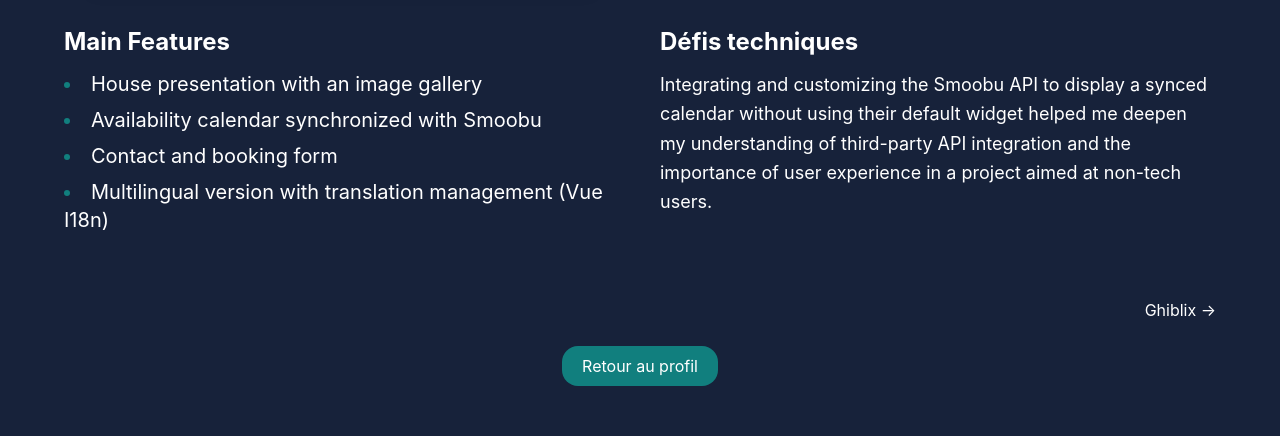
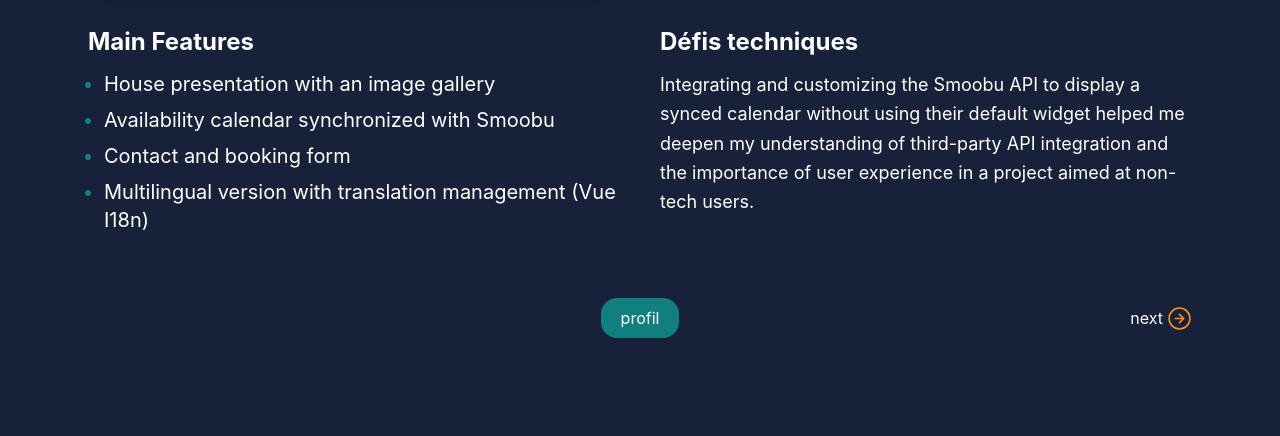
Before and after one commit to valentinhippolyte/portfolio, a Vue app: page /projects/casa-cal-y-sol in a window 1280 px wide. Shown: the part 648-1084 px from the top of the page. Built offline with nearby package versions, Linux system fonts and the light colour scheme.

Commit message:
fix some style in project screen

```diff
--- a/src/screens/ProjectScreen.vue
+++ b/src/screens/ProjectScreen.vue
@@ -1,15 +1,19 @@
 <template>
   <section class="bg-app-second-bg px-6">
-    <Title
-      :firstTitle="currentProject?.firstTitle"
-      :secondTitle="currentProject?.secondTitle"
-    />
+    <div class="max-w-6xl mx-auto px-6">
+      <div class="w-full md:w-2/3 px-2 pt-8 sm:pt-16 md:pt-26 lg:pt-40">
+        <h2 class="text-4xl font-bold text-app-orange">
+          {{ currentProject?.firstTitle }}
+          <span class="text-white">{{ currentProject?.secondTitle }}</span>
+        </h2>
+        <div class="bg-app-green h-1.5 w-13 mt-1"></div>
+      </div>
 
       <div
         class="flex flex-col lg:flex-row items-center justify-between gap-10 mt-10 max-w-6xl mx-auto"
       >
         <!-- Image -->
-      <div class="w-full md:w-1/2 flex justify-center">
+        <div class="w-full md:w-2/3 flex justify-center">
           <img
             :src="currentProject?.image"
             class="rounded-xl object-cover shadow-lg max-w-full h-auto sm:h-72 md:h-80 lg:h-96"
@@ -18,7 +22,7 @@
         </div>
 
         <!-- Texte -->
-      <div class="w-full md:w-1/2 text-white space-y-4 text-justify">
+        <div class="w-full md:w-2/3 text-white space-y-4 text-justify">
           <p class="text-base md:text-lg leading-relaxed">
             {{ currentProject?.description }}
           </p>
@@ -94,10 +98,10 @@
         class="flex flex-col lg:flex-row items-center justify-between gap-10 mt-10 max-w-6xl mx-auto"
       >
         <!-- Features -->
-      <div class="w-full md:w-1/2 lg:w-1/2 text-white">
+        <div class="w-full md:w-2/3 lg:w-1/2 text-white">
           <h3 class="text-2xl font-bold pb-3">Main Features</h3>
           <ul
-          class="list-disc list-inside marker:text-app-green space-y-2 text-base sm:text-xl"
+            class="list-disc list-outside pl-4 marker:text-app-green space-y-2 text-base sm:text-xl"
           >
             <li v-for="feature in currentProject?.features" :key="feature">
               {{ feature }}
@@ -107,7 +111,7 @@
 
         <!-- Challenges -->
         <div
-        class="w-full md:w-1/2 lg:w-1/2 text-white self-center lg:self-start"
+          class="w-full md:w-2/3 lg:w-1/2 text-white self-center lg:self-start"
         >
           <h3 class="text-2xl font-bold pb-3">Défis techniques</h3>
           <p class="text-base sm:text-lg leading-relaxed">
@@ -116,35 +120,78 @@
         </div>
       </div>
 
-    <!-- Navigation entre projets -->
+      <!-- Navigation entre projets + retour -->
       <div
-      class="mt-16 flex justify-between items-center max-w-6xl mx-auto text-white"
+        class="mt-16 flex justify-between items-center max-w-6xl mx-auto text-white relative"
       >
+        <!-- Colonne gauche -->
+        <div class="flex-1">
           <router-link
             v-if="prevProject"
             :to="`/projects/${prevProject.id}`"
             class="hover:underline text-white"
           >
-        ← {{ prevProject.firstTitle }} {{ prevProject.secondTitle || "" }}
-      </router-link>
-
-      <router-link
-        v-if="nextProject"
-        :to="`/projects/${nextProject.id}`"
-        class="hover:underline text-white ml-auto"
+            <div class="flex gap-1">
+              <svg
+                xmlns="http://www.w3.org/2000/svg"
+                width="25"
+                height="25"
+                viewBox="0 0 24 24"
+                fill="none"
+                stroke="#ff8d20"
+                stroke-width="1.5"
+                stroke-linecap="round"
+                stroke-linejoin="round"
+                class="lucide lucide-circle-arrow-left-icon lucide-circle-arrow-left"
               >
-        {{ nextProject.firstTitle }} {{ nextProject.secondTitle || "" }} →
+                <circle cx="12" cy="12" r="10" />
+                <path d="M16 12H8" />
+                <path d="m12 8-4 4 4 4" />
+              </svg>
+              {{ "previous" || "" }}
+            </div>
           </router-link>
         </div>
 
-    <!-- Retour à l'accueil -->
-    <div class="mt-6 text-center">
+        <!-- Colonne centre -->
+        <div class="flex-none">
           <router-link
             to="/"
             class="inline-block bg-app-green text-white px-5 py-2 rounded-2xl hover:bg-app-green-600 transition-all"
           >
-        Retour au profil
+            profil
           </router-link>
+        </div>
+
+        <!-- Colonne droite -->
+        <div class="flex-1 text-right">
+          <router-link
+            v-if="nextProject"
+            :to="`/projects/${nextProject.id}`"
+            class="hover:underline text-white"
+          >
+            <div class="flex justify-end gap-1">
+              {{ "next" || "" }}
+              <svg
+                xmlns="http://www.w3.org/2000/svg"
+                width="25"
+                height="25"
+                viewBox="0 0 24 24"
+                fill="none"
+                stroke="#ff8d20"
+                stroke-width="1.5"
+                stroke-linecap="round"
+                stroke-linejoin="round"
+                class="lucide lucide-circle-arrow-left-icon lucide-circle-arrow-left rotate-180"
+              >
+                <circle cx="12" cy="12" r="10" />
+                <path d="M16 12H8" />
+                <path d="m12 8-4 4 4 4" />
+              </svg>
+            </div>
+          </router-link>
+        </div>
+      </div>
     </div>
   </section>
 
@@ -157,7 +204,6 @@ import { useI18n } from "vue-i18n";
 import { useRoute } from "vue-router";
 import Rights from "../components/Rights.vue";
 import Skill from "../components/Skill.vue";
-import Title from "../components/title.vue";
 
 const { t } = useI18n();
 
```
Lines whose indentation alone changed are shown as unchanged.
